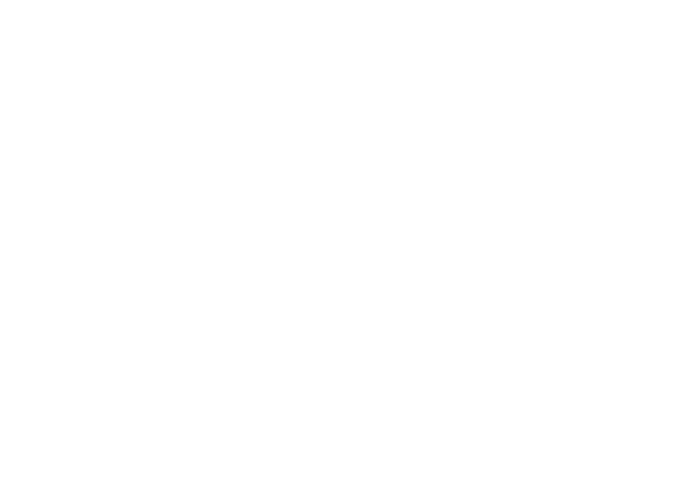
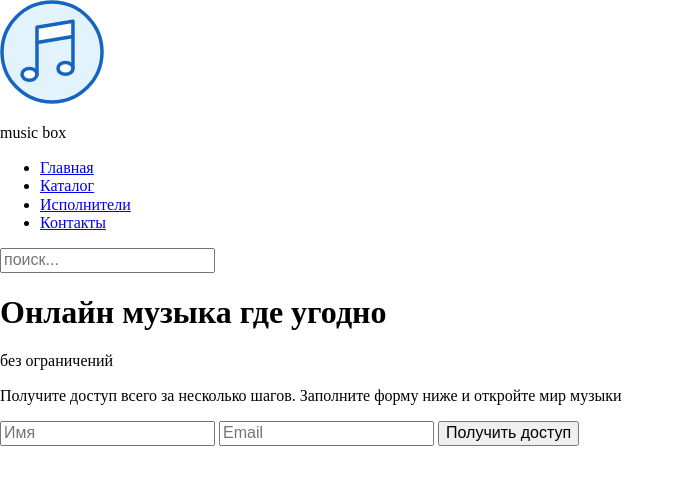
Before and after one commit to PavelDeuce/layout-designer-project-lvl2, a website: page src/index.html in a window 1280 px wide. Shown: the whole page, without its empty margins (0-685 px from the left). Drawn offline with Linux system fonts and the light colour scheme.

Commit message:
add base structure of styles and html for header / main-section

```diff
--- a/src/index.html
+++ b/src/index.html
@@ -1,8 +1,44 @@
+<!DOCTYPE html>
+
 <html lang="ru">
   <head>
-    <title>123</title>
+    <meta charset="UTF-8" />
+    <meta name="viewport" content="width=device-width, initial-scale=1.0" />
+    <title>Music-box by Pavel Deryugin</title>
     <link href="styles/style.css" rel="stylesheet" />
   </head>
   <body>
+    <header>
+      <div>
+        <img src="images/logo.svg" alt="Логотип Music Box" />
+        <p>music box</p>
+      </div>
+      <nav>
+        <ul>
+          <li><a href="#">Главная</a></li>
+          <li><a href="#">Каталог</a></li>
+          <li><a href="#">Исполнители</a></li>
+          <li><a href="#">Контакты</a></li>
+        </ul>
+      </nav>
+      <input name="search" type="search" placeholder="поиск..." />
+    </header>
+
+    <section>
+      <div>
+        <h1>Онлайн музыка где угодно</h1>
+        <span>без ограничений</span>
+        <p>Получите доступ всего за несколько шагов. Заполните форму ниже и откройте мир музыки</p>
+        <form>
+          <input type="text" name="username" placeholder="Имя" />
+          <input type="email" name="email" placeholder="Email" />
+          <button>Получить доступ</button>
+        </form>
+      </div>
+    </section>
+
+    <main></main>
+
+    <footer></footer>
   </body>
 </html>
```
Also changed, not shown: src/styles/scss/atomic.scss (added), src/styles/scss/basic.scss (added), src/styles/scss/variables.scss (added).
